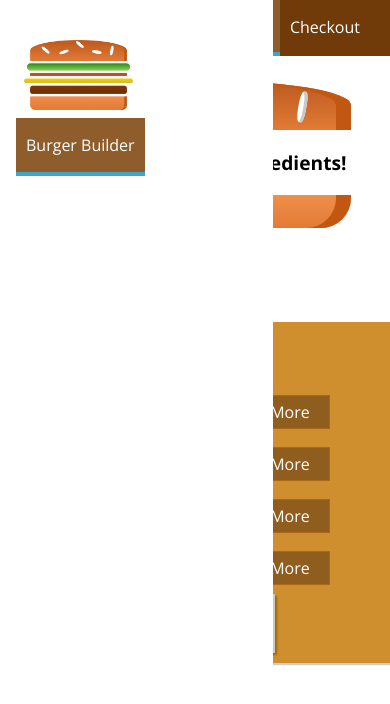
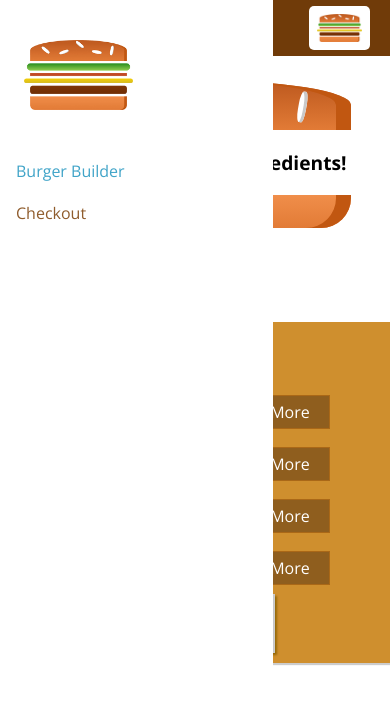
Before and after one commit to kweidner14/burgerbuilder, a React (Create React App) app: page / in a window 390 px wide. Shown: the top 704 px of the page. Built offline with nearby package versions, Linux system fonts and the light colour scheme.

Commit message:
Add more SideDrawer responsiveness

```diff
--- a/src/components/Navigation/NavigationItems/NavItem/NavItem.module.css
+++ b/src/components/Navigation/NavigationItems/NavItem/NavItem.module.css
@@ -1,19 +1,39 @@
+.NavItem {
+    margin: 10px 0;
+    box-sizing: border-box;
+    display: block;
+    width: 100%;
+}
+
+.NavItem a {
+    color: #8f5c2c;
+    text-decoration: none;
+    width: 100%;
+    box-sizing: border-box;
+    display: block;
+}
+
+.NavItem a:hover,
+.NavItem a:active,
+.NavItem a.active {
+    color: #40a4c8;
+}
+
+
+@media (min-width: 500px) {
     .NavItem {
         margin: 0;
-    box-sizing: border-box;
         display: flex;
         height: 100%;
+        width: auto;
         align-items: center;
     }
 
     .NavItem a {
         color: white;
-    text-decoration: none;
         height: 100%;
         padding: 16px 10px;
         border-bottom: 4px solid transparent;
-    box-sizing: border-box;
-    display: block;
     }
 
     .NavItem a:hover,
@@ -23,3 +43,4 @@
         border-bottom: 4px solid #40a4c8;
         color: white;
     }
+}
--- a/src/components/Navigation/NavigationItems/NavigationItems.module.css
+++ b/src/components/Navigation/NavigationItems/NavigationItems.module.css
@@ -3,6 +3,13 @@
     padding: 0;
     list-style: none;
     display: flex;
+    flex-flow: column;
     align-items: center;
     height: 100%;
 }
+
+@media (min-width: 500px) {
+    .NavigationItems {
+        flex-flow: row;
+    }
+}
--- a/src/components/Navigation/SideDrawer/SideDrawer.module.css
+++ b/src/components/Navigation/SideDrawer/SideDrawer.module.css
@@ -28,4 +28,5 @@
 
 .Logo {
     height: 11%;
+    margin-bottom: 32px;
 }
--- a/src/components/Navigation/Toolbar/Toolbar.js
+++ b/src/components/Navigation/Toolbar/Toolbar.js
@@ -10,7 +10,7 @@ const toolbar = (props) => (
         <Logo />
       </div>
 
-      <nav>
+      <nav className={classes.DesktopOnly}>
         <NavigationItems />
       </nav>
     </header>
--- a/src/components/Navigation/Toolbar/Toolbar.module.css
+++ b/src/components/Navigation/Toolbar/Toolbar.module.css
@@ -20,3 +20,9 @@
 .Logo {
     height: 80%;
 }
+
+@media (max-width: 499px) {
+    .DesktopOnly {
+        display: none;
+    }
+}
```
Lines whose indentation alone changed are shown as unchanged.
